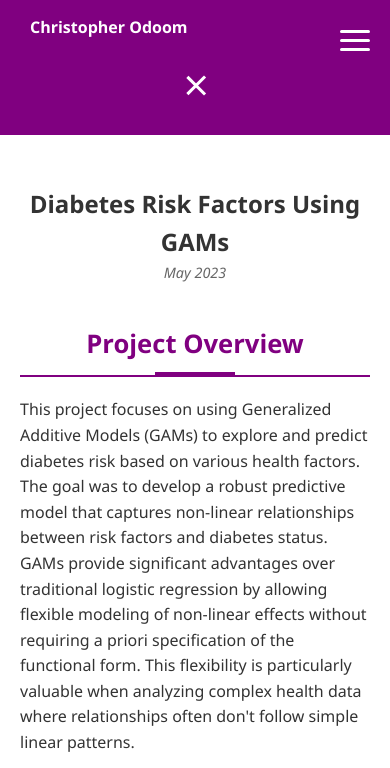
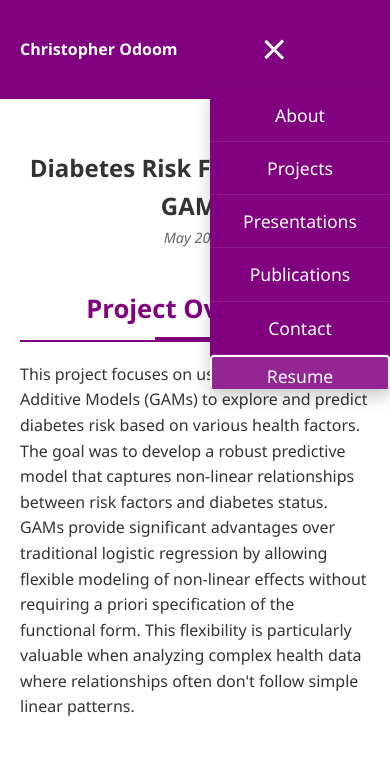
Before and after one commit to codoom1/personal_website, a plain HTML site: page projects/diabetes-gam.html in a window 390 px wide. Both pictures are taken after a click on the button "Toggle menu". Shown: the top 768 px of the page. Drawn offline with nearby package versions, Linux system fonts and the light colour scheme.

Commit message:
Implement single dropdown button for navigation on all screen sizes

```diff
--- a/resume-styles.css
+++ b/resume-styles.css
@@ -365,3 +365,17 @@
         border-radius: 3px;
     }
 }
+
+/* Add dropdown menu styles for resume page */
+header .dropdown-menu {
+    position: absolute;
+    right: 20px;
+    top: 20px;
+}
+
+/* Adjust header layout for dropdown menu */
+header .container {
+    position: relative;
+    padding-top: 10px;
+    padding-bottom: 10px;
+}
--- a/script.js
+++ b/script.js
@@ -1,34 +1,49 @@
 // Wait for the DOM to be fully loaded
 document.addEventListener('DOMContentLoaded', function() {
     // Set the current year in the footer
-    document.getElementById('year').textContent = new Date().getFullYear();
+    const yearEl = document.getElementById('year');
+    if (yearEl) {
+        yearEl.textContent = new Date().getFullYear();
+    }
 
-    // Mobile menu toggle
-    const mobileMenuToggle = document.querySelector('.mobile-menu-toggle');
-    const nav = document.querySelector('nav');
+    // Dropdown menu toggle
+    const dropdownButtons = document.querySelectorAll('.dropdown-button');
 
-    if (mobileMenuToggle) {
-        mobileMenuToggle.addEventListener('click', function() {
-            this.classList.toggle('active');
+    dropdownButtons.forEach(button => {
+        const nav = button.nextElementSibling;
+
+        button.addEventListener('click', function(e) {
+            e.stopPropagation();
+            const expanded = this.getAttribute('aria-expanded') === 'true';
+            this.setAttribute('aria-expanded', !expanded);
             nav.classList.toggle('active');
         });
 
         // Close menu when a nav link is clicked
-        const navLinks = document.querySelectorAll('nav a');
+        const navLinks = nav.querySelectorAll('a');
         navLinks.forEach(link => {
             link.addEventListener('click', function() {
-                mobileMenuToggle.classList.remove('active');
+                button.setAttribute('aria-expanded', 'false');
                 nav.classList.remove('active');
             });
         });
-    }
+    });
 
     // Close menu when clicking outside
     document.addEventListener('click', function(e) {
-        if (!nav.contains(e.target) && !mobileMenuToggle.contains(e.target) && nav.classList.contains('active')) {
-            mobileMenuToggle.classList.remove('active');
-            nav.classList.remove('active');
-        }
+        const dropdownMenus = document.querySelectorAll('.dropdown-menu');
+
+        dropdownMenus.forEach(menu => {
+            const nav = menu.querySelector('nav');
+            const button = menu.querySelector('.dropdown-button');
+
+            if (nav && nav.classList.contains('active') && !menu.contains(e.target)) {
+                nav.classList.remove('active');
+                if (button) {
+                    button.setAttribute('aria-expanded', 'false');
+                }
+            }
+        });
     });
 
     // Smooth scrolling for anchor links
--- a/styles.css
+++ b/styles.css
@@ -61,39 +61,93 @@ header {
     font-size: 1.1rem;
 }
 
+/* Updated Navigation */
+.dropdown-menu {
+    position: relative;
+    display: inline-block;
+}
+
+.dropdown-button {
+    background-color: rgba(0, 0, 0, 0.2);
+    border: none;
+    color: white;
+    font-size: 1.1rem;
+    font-weight: 500;
+    padding: 8px 12px;
+    cursor: pointer;
+    border-radius: 4px;
+    display: flex;
+    align-items: center;
+    justify-content: center;
+}
+
+.menu-icon {
+    display: flex;
+    flex-direction: column;
+    justify-content: space-between;
+    width: 20px;
+    height: 14px;
+}
+
+.menu-icon span {
+    display: block;
+    height: 2px;
+    width: 100%;
+    background-color: white;
+    border-radius: 2px;
+}
+
+nav {
+    position: absolute;
+    top: 100%;
+    right: 0;
+    background-color: var(--primary);
+    min-width: 180px;
+    box-shadow: 0 8px 16px rgba(0, 0, 0, 0.2);
+    border-radius: 4px;
+    z-index: 1000;
+    display: none;
+    margin-top: 5px;
+}
+
+nav.active {
+    display: block;
+}
+
 nav ul {
     display: flex;
-    justify-content: center;
+    flex-direction: column;
     list-style: none;
-    flex-wrap: wrap;
     margin: 0;
+    padding: 0;
 }
 
 nav ul li {
-    margin: 0 15px;
+    margin: 0;
+    width: 100%;
 }
 
 nav ul li a {
     color: white;
     font-weight: 500;
     font-size: 1.1rem;
-    padding: 5px 0;
-    position: relative;
+    display: block;
+    padding: 12px 16px;
+    text-decoration: none;
+    border-bottom: 1px solid rgba(255, 255, 255, 0.1);
+    transition: background-color 0.3s;
+}
+
+nav ul li:last-child a {
+    border-bottom: none;
+}
+
+nav ul li a:hover {
+    background-color: rgba(255, 255, 255, 0.1);
 }
 
 nav ul li a::after {
-    content: '';
-    position: absolute;
-    width: 0;
-    height: 2px;
-    background-color: white;
-    bottom: 0;
-    left: 0;
-    transition: width 0.3s;
-}
-
-nav ul li a:hover::after {
-    width: 100%;
+    display: none;
 }
 
 /* Sections */
@@ -361,109 +415,22 @@ footer {
     padding: 20px 0;
 }
 
-/* Mobile Menu Toggle */
+/* Mobile Menu Toggle - not needed anymore */
 .mobile-menu-toggle {
     display: none;
-    flex-direction: column;
-    justify-content: space-between;
-    width: 30px;
-    height: 21px;
-    cursor: pointer;
-    z-index: 1000;
-}
-
-.mobile-menu-toggle span {
-    display: block;
-    height: 3px;
-    width: 100%;
-    background-color: white;
-    border-radius: 3px;
-    transition: all 0.3s ease;
 }
 
 /* Responsive */
 @media (max-width: 768px) {
     .header-container {
-        flex-direction: column;
-        gap: 10px;
+        flex-direction: row;
+        justify-content: space-between;
         position: relative;
+        padding: 0 20px;
     }
 
-    nav {
-        width: 100%;
-        max-height: 0;
-        overflow: hidden;
-        transition: max-height 0.5s ease;
-        background-color: var(--primary);
-        position: absolute;
-        top: 100%;
-        left: 0;
-        right: 0;
-        z-index: 999;
-        box-shadow: 0 5px 10px rgba(0, 0, 0, 0.2);
-        border-radius: 0 0 8px 8px;
-        padding: 0;
-    }
+    /* No need for special mobile menu handling since we're using the same dropdown for all screen sizes */
 
-    nav.active {
-        max-height: 300px;
-        padding: 10px 0;
-    }
-
-    nav ul {
-        flex-direction: column;
-        gap: 0;
-        margin-top: 0;
-        width: 100%;
-    }
-
-    nav ul li {
-        margin: 0;
-        width: 100%;
-    }
-
-    nav ul li a {
-        display: block;
-        padding: 12px 20px;
-        font-size: 1.1rem;
-        text-align: center;
-        border-bottom: 1px solid rgba(255, 255, 255, 0.1);
-    }
-
-    nav ul li:last-child a {
-        border-bottom: none;
-    }
-
-    nav ul li a:hover {
-        background-color: rgba(255, 255, 255, 0.1);
-    }
-
-    .mobile-menu-toggle {
-        position: absolute;
-        right: 20px;
-        top: 15px;
-        display: flex;
-        z-index: 1000;
-    }
-
-    .mobile-menu-toggle.active span:nth-child(1) {
-        transform: translateY(9px) rotate(45deg);
-    }
-
-    .mobile-menu-toggle.active span:nth-child(2) {
-        opacity: 0;
-    }
-
-    .mobile-menu-toggle.active span:nth-child(3) {
-        transform: translateY(-9px) rotate(-45deg);
-    }
-
-    .name-corner {
-        margin-left: 10px;
-        align-self: flex-start;
-    }
-
-    /* Rest of mobile styles */
     .section {
         padding: 40px 0;
     }
```
Also changed, not shown: index.html (+8 -4 lines), resume.html (+5 -1 lines).
